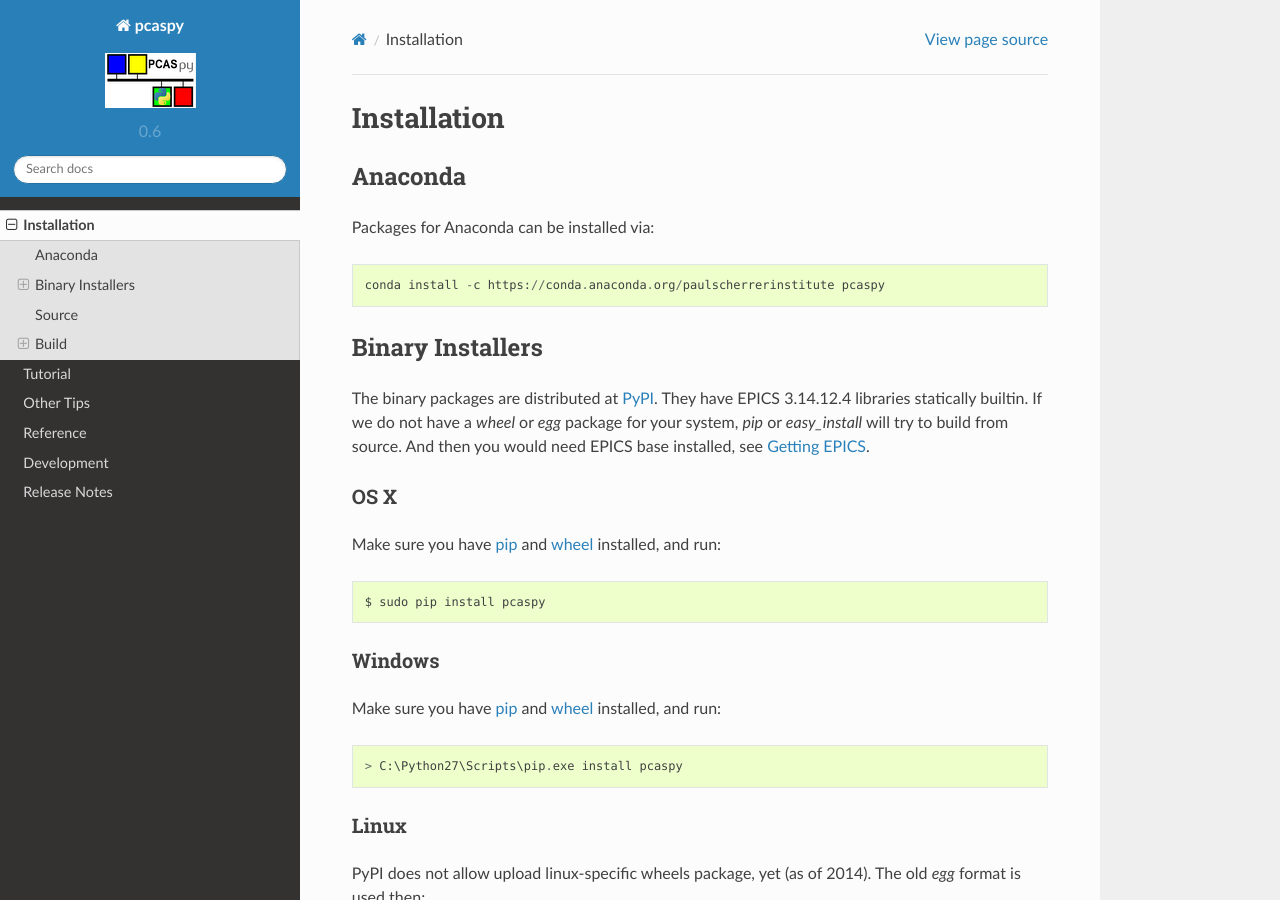
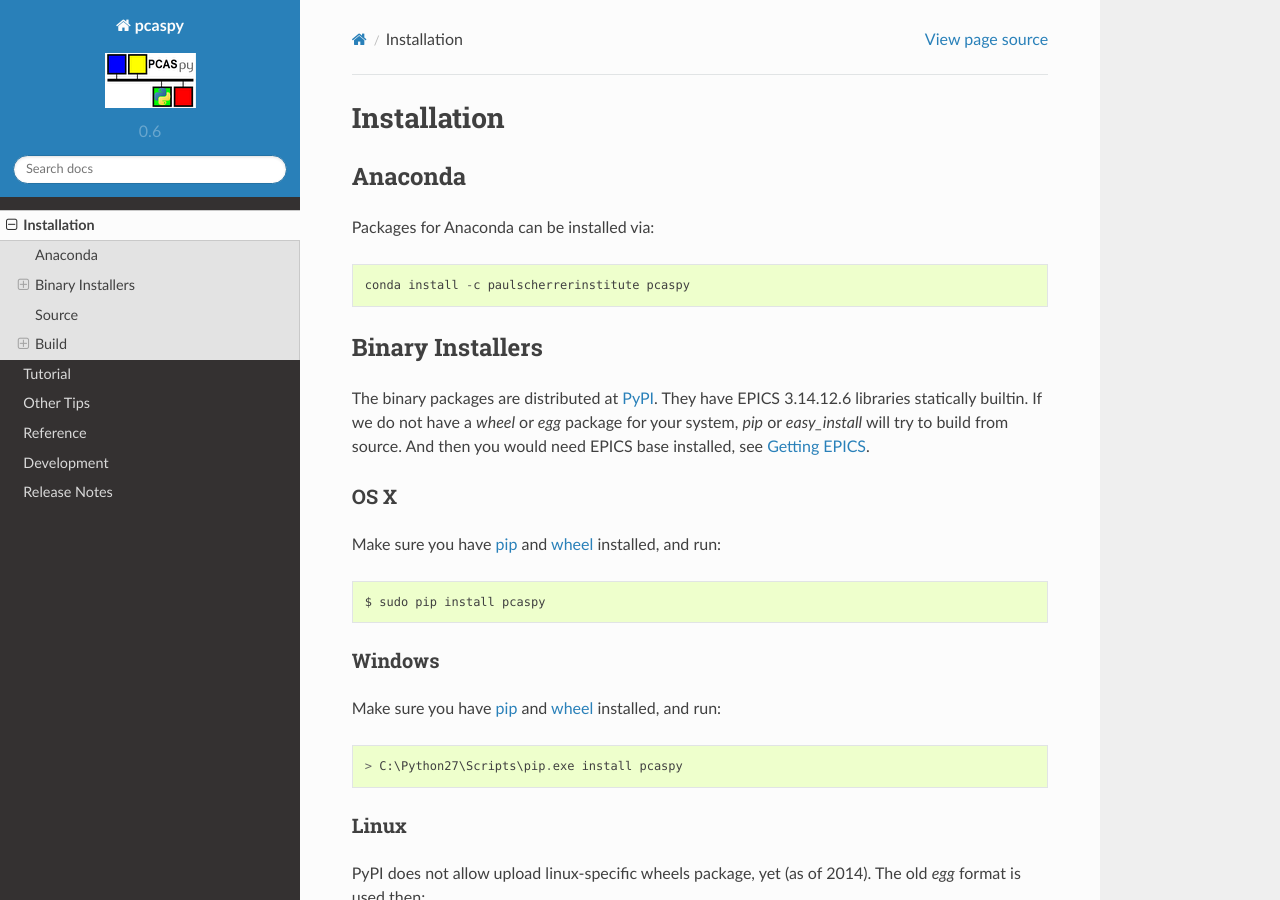
Before and after one commit to paulscherrerinstitute/pcaspy, a Sphinx documentation site: the page built from docs/source/installation.rst, in a window 1280 px wide and 900 px high. Built offline with Sphinx 7.4.7 and the Read the Docs theme 2.0.0, drawn with Linux system fonts in a browser that asks for light colours.

Commit message:
update docs

```diff
--- a/docs/source/installation.rst
+++ b/docs/source/installation.rst
@@ -7,12 +7,12 @@ Anaconda
 --------
 Packages for Anaconda can be installed via::
 
-    conda install -c https://conda.anaconda.org/paulscherrerinstitute pcaspy
+    conda install -c paulscherrerinstitute pcaspy
 
 Binary Installers
 -----------------
 The binary packages are distributed at `PyPI <https://pypi.python.org/pypi/pcaspy>`_.
-They have EPICS 3.14.12.4 libraries statically builtin.
+They have EPICS 3.14.12.6 libraries statically builtin.
 If we do not have a *wheel* or *egg* package for your system, *pip* or *easy_install* will try to
 build from source. And then you would need EPICS base installed, see :ref:`getting-epics`.
 
```
